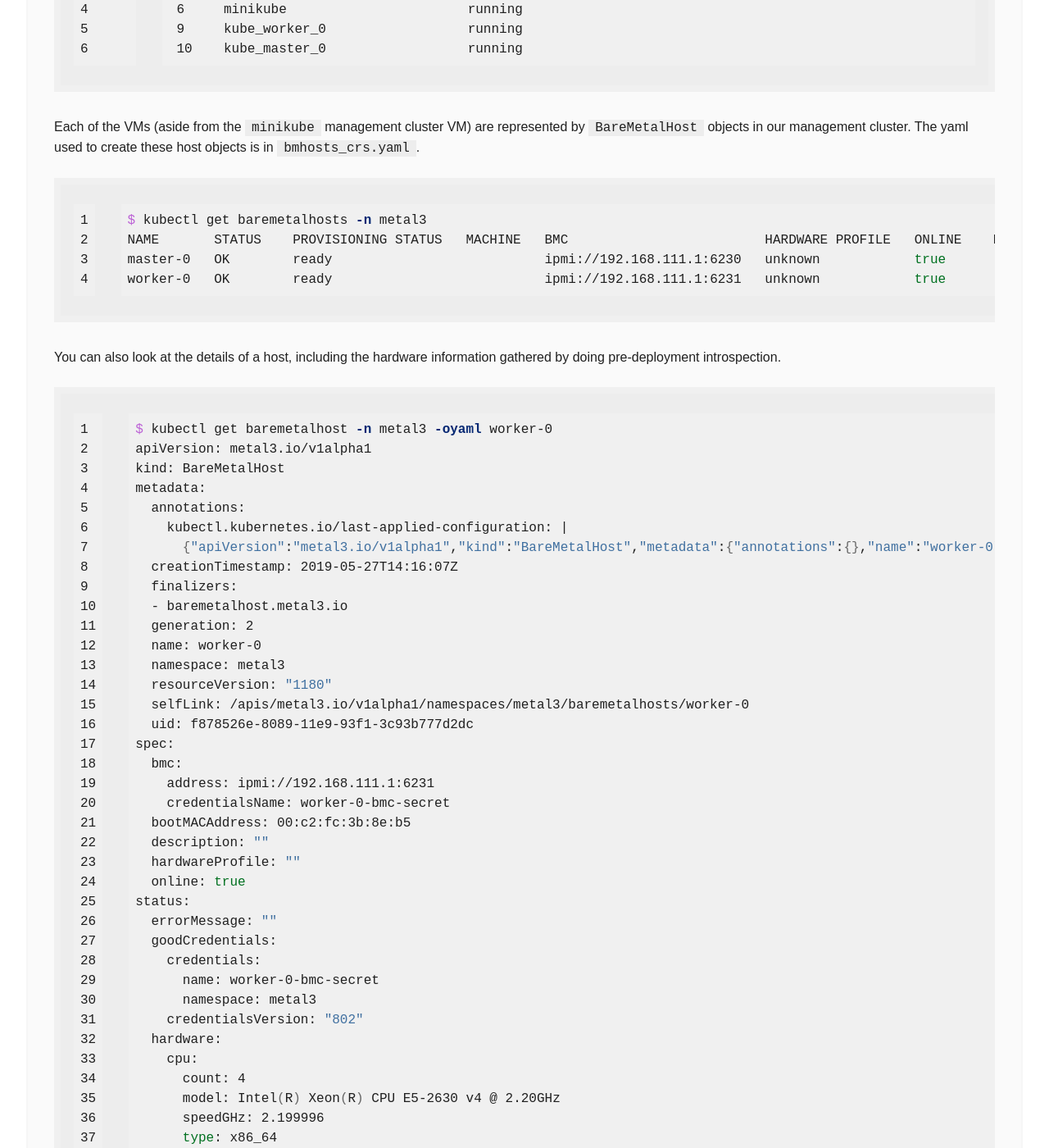
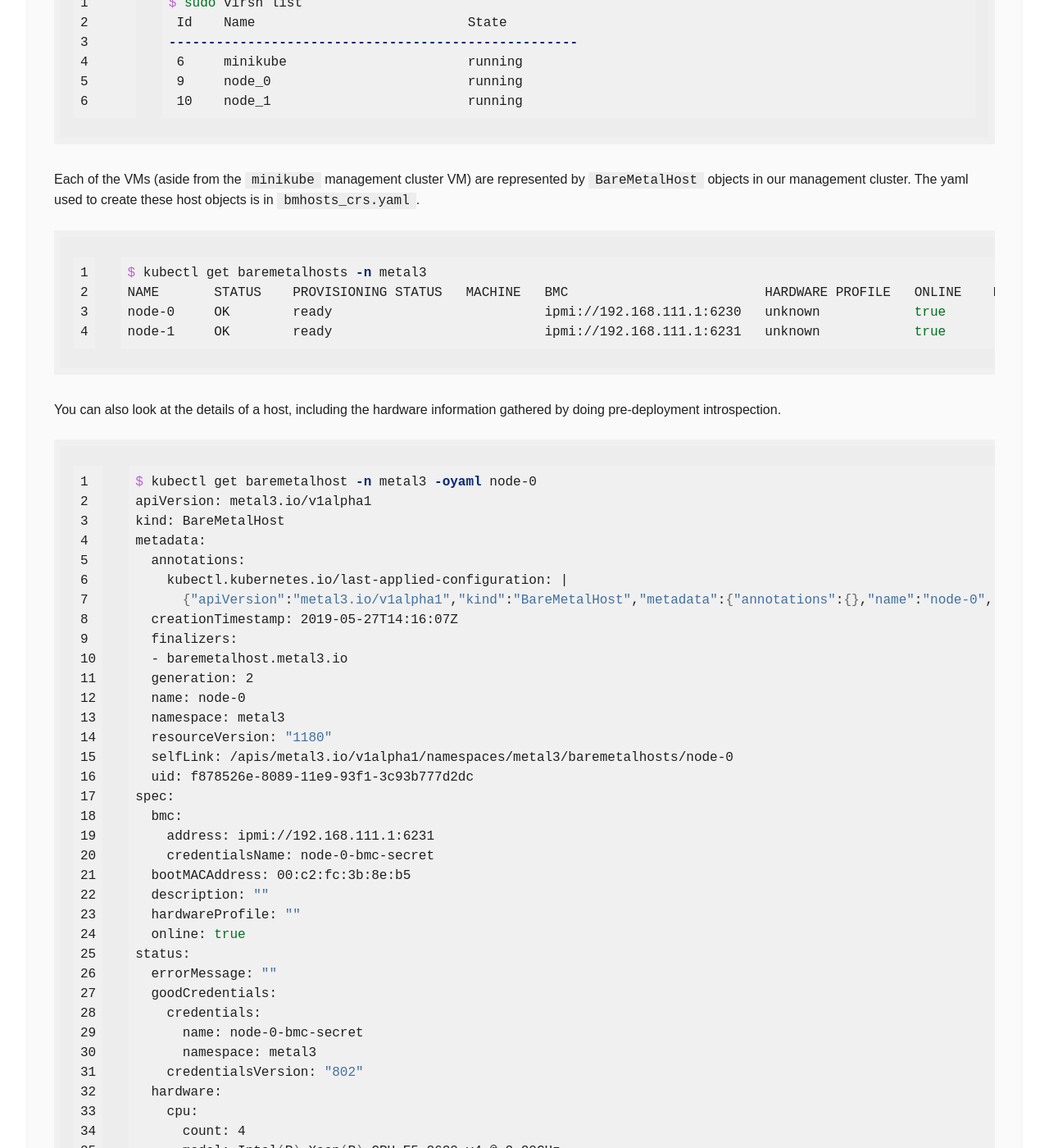
Before and after one commit to metal3-io/metal3-io.github.io, a Jekyll site: the page built from try-it.html, in a window 1280 px wide and 1400 px high, scrolled down 3151 px. Shown: the whole window at 82% size. Built offline with Jekyll 4.4.1, drawn with Linux system fonts in a browser that asks for light colours; some of the changed text lies outside the part shown.

Commit message:
Update try-it
- change master-0 and worker-0 to node-0 and node-1
- add CAPI_VERSION

````diff
--- a/_includes/try-it.md
+++ b/_includes/try-it.md
@@ -94,8 +95,8 @@ $ sudo virsh list
  Id    Name                           State
 ----------------------------------------------------
  6     minikube                       running
- 9     kube_worker_0                  running
- 10    kube_master_0                  running
+ 9     node_0                         running
+ 10    node_1                         running
 ```
 
 Each of the VMs (aside from the `minikube` management cluster VM) are
@@ -105,34 +106,34 @@ used to create these host objects is in `bmhosts_crs.yaml`.
 ```sh
 $ kubectl get baremetalhosts -n metal3
 NAME       STATUS    PROVISIONING STATUS   MACHINE   BMC                         HARDWARE PROFILE   ONLINE    ERROR
-master-0   OK        ready                           ipmi://192.168.111.1:6230   unknown            true
-worker-0   OK        ready                           ipmi://192.168.111.1:6231   unknown            true
+node-0     OK        ready                           ipmi://192.168.111.1:6230   unknown            true
+node-1     OK        ready                           ipmi://192.168.111.1:6231   unknown            true
 ```
 
 You can also look at the details of a host, including the hardware information
 gathered by doing pre-deployment introspection.
 
 ```sh
-$ kubectl get baremetalhost -n metal3 -oyaml worker-0
+$ kubectl get baremetalhost -n metal3 -oyaml node-0
 apiVersion: metal3.io/v1alpha1
 kind: BareMetalHost
 metadata:
   annotations:
     kubectl.kubernetes.io/last-applied-configuration: |
-      {"apiVersion":"metal3.io/v1alpha1","kind":"BareMetalHost","metadata":{"annotations":{},"name":"worker-0","namespace":"metal3"},"spec":{"bmc":{"address":"ipmi://192.168.111.1:6231","credentialsName":"worker-0-bmc-secret"},"bootMACAddress":"00:c2:fc:3b:8e:b5","online":true}}
+      {"apiVersion":"metal3.io/v1alpha1","kind":"BareMetalHost","metadata":{"annotations":{},"name":"node-0","namespace":"metal3"},"spec":{"bmc":{"address":"ipmi://192.168.111.1:6231","credentialsName":"node-0-bmc-secret"},"bootMACAddress":"00:c2:fc:3b:8e:b5","online":true}}
   creationTimestamp: 2019-05-27T14:16:07Z
   finalizers:
   - baremetalhost.metal3.io
   generation: 2
-  name: worker-0
+  name: node-0
   namespace: metal3
   resourceVersion: "1180"
-  selfLink: /apis/metal3.io/v1alpha1/namespaces/metal3/baremetalhosts/worker-0
+  selfLink: /apis/metal3.io/v1alpha1/namespaces/metal3/baremetalhosts/node-0
   uid: f878526e-8089-11e9-93f1-3c93b777d2dc
 spec:
   bmc:
     address: ipmi://192.168.111.1:6231
-    credentialsName: worker-0-bmc-secret
+    credentialsName: node-0-bmc-secret
   bootMACAddress: 00:c2:fc:3b:8e:b5
   description: ""
   hardwareProfile: ""
@@ -141,7 +142,7 @@ status:
   errorMessage: ""
   goodCredentials:
     credentials:
-      name: worker-0-bmc-secret
+      name: node-0-bmc-secret
       namespace: metal3
     credentialsVersion: "802"
   hardware:
@@ -218,7 +219,7 @@ $ kubectl logs -n metal3 pod/cluster-api-provider-baremetal-controller-manager-0
 2019/05/10 17:32:33 Machine centos does not exist.
 2019/05/10 17:32:33 Creating machine centos .
 2019/05/10 17:32:33 2 hosts available
-2019/05/10 17:32:33 Associating machine centos with host worker-0
+2019/05/10 17:32:33 Associating machine centos with host node-1
 2019/05/10 17:32:33 Finished creating machine centos .
 2019/05/10 17:32:33 Checking if machine centos exists.
 2019/05/10 17:32:33 Machine centos exists.
@@ -235,7 +236,7 @@ $ kubectl get machine centos -n metal3 -o yaml
 
 ...
   annotations:
-    metal3.io/BareMetalHost: metal3/worker-0
+    metal3.io/BareMetalHost: metal3/node-1
 ...
 ```
 
@@ -246,21 +247,21 @@ provisioned and associated with a `Machine`.
 $ kubectl get baremetalhosts -n metal3
 
 NAME       STATUS    PROVISIONING STATUS   MACHINE   BMC                         HARDWARE PROFILE   ONLINE    ERROR
-master-0   OK        ready                           ipmi://192.168.111.1:6230   unknown            true
-worker-0   OK        provisioning          centos    ipmi://192.168.111.1:6231   unknown            true
+node-0     OK        ready                           ipmi://192.168.111.1:6230   unknown            true
+node-1     OK        provisioning          centos    ipmi://192.168.111.1:6231   unknown            true
 ```
 
 You should be able to ssh into your host once provisioning is complete.  See
 the libvirt DHCP leases to find the IP address for the host that was
-provisioned.  In this case, it’s `worker-0`.
+provisioned.  In this case, it’s `node-1`.
 
 ```sh
 $ sudo virsh net-dhcp-leases baremetal
 
  Expiry Time          MAC address        Protocol  IP address                Hostname        Client ID or DUID
 -------------------------------------------------------------------------------------------------------------------
- 2019-05-06 19:03:46  00:1c:cc:c6:29:39  ipv4      192.168.111.20/24         master-0        -
- 2019-05-06 19:04:18  00:1c:cc:c6:29:3d  ipv4      192.168.111.21/24         worker-0        -
+ 2019-05-06 19:03:46  00:1c:cc:c6:29:39  ipv4      192.168.111.20/24         node-0          -
+ 2019-05-06 19:04:18  00:1c:cc:c6:29:3d  ipv4      192.168.111.21/24         node-1          -
 ```
 
 The default user for the CentOS image is `centos`.
@@ -284,8 +285,8 @@ deprovisioning process.
 $ kubectl get baremetalhosts -n metal3
 
 NAME       STATUS   PROVISIONING STATUS   MACHINE   BMC                         HARDWARE PROFILE   ONLINE   ERROR
-master-0   OK       ready                           ipmi://192.168.111.1:6230   unknown            true
-worker-0   OK       deprovisioning                  ipmi://192.168.111.1:6231   unknown            false
+node-0     OK       ready                           ipmi://192.168.111.1:6230   unknown            true
+node-1     OK       deprovisioning                  ipmi://192.168.111.1:6231   unknown            false
 ```
 
 ## Directly Provisioning Bare Metal Hosts
@@ -297,16 +298,16 @@ There is a helper script available to trigger provisioning of one of these
 hosts.  To provision a host with CentOS 7, run:
 
 ```sh
-$ ./provision_host.sh worker-0
+$ ./provision_host.sh node-0
 ```
 
 The `BareMetalHost` will go through the provisioning process, and will
 eventually reboot into the operating system we wrote to disk.
 
 ```sh
-$ kubectl get baremetalhost worker-0 -n metal3
+$ kubectl get baremetalhost node-0 -n metal3
 NAME       STATUS   PROVISIONING STATUS   MACHINE   BMC                         HARDWARE PROFILE   ONLINE   ERROR
-worker-0   OK       provisioned                     ipmi://192.168.111.1:6231   unknown            true
+node-0   OK       provisioned                     ipmi://192.168.111.1:6230   unknown            true
 ```
 
 `provision_host.sh` will inject your SSH public key into the VM. To find the IP
@@ -317,28 +318,28 @@ $ sudo virsh net-dhcp-leases baremetal
 
  Expiry Time          MAC address        Protocol  IP address                Hostname        Client ID or DUID
 -------------------------------------------------------------------------------------------------------------------
- 2019-05-06 19:03:46  00:1c:cc:c6:29:39  ipv4      192.168.111.20/24         master-0        -
- 2019-05-06 19:04:18  00:1c:cc:c6:29:3d  ipv4      192.168.111.21/24         worker-0        -
+ 2019-05-06 19:03:46  00:1c:cc:c6:29:39  ipv4      192.168.111.20/24         node-0          -
+ 2019-05-06 19:04:18  00:1c:cc:c6:29:3d  ipv4      192.168.111.21/24         node-1          -
 ```
 
 The default user for the CentOS image is `centos`.
 
 ```sh
-ssh centos@192.168.111.21
+ssh centos@192.168.111.20
 ```
 
 There is another helper script to deprovision a host.
 
 ```sh
-$ ./deprovision_host.sh worker-0
+$ ./deprovision_host.sh node-0
 ```
 
 You will then see the host go into a `deprovisioning` status:
 
 ```sh
-$ kubectl get baremetalhost worker-0 -n metal3
+$ kubectl get baremetalhost node-0 -n metal3
 NAME       STATUS   PROVISIONING STATUS   MACHINE   BMC                         HARDWARE PROFILE   ONLINE   ERROR
-worker-0   OK       deprovisioning                  ipmi://192.168.111.1:6231   unknown            true
+node-0   OK       deprovisioning                  ipmi://192.168.111.1:6230   unknown            true
 ```
 
 ## Running a Custom baremetal-operator
@@ -399,12 +400,12 @@ Example:
 ```sh
 [notstack@metal3 metal3-dev-env]$ export OS_CLOUD=metal3
 [notstack@metal3 metal3-dev-env]$ openstack baremetal node list
-+--------------------------------------+----------+---------------+-------------+--------------------+-------------+
-| UUID                                 | Name     | Instance UUID | Power State | Provisioning State | Maintenance |
-+--------------------------------------+----------+---------------+-------------+--------------------+-------------+
-| 882cf206-d688-43fa-bf4c-3282fcb00b12 | master-0 | None          | None        | enroll             | False       |
-| ac257479-d6c6-47c1-a649-64a88e6ff312 | worker-0 | None          | None        | enroll             | False       |
-+--------------------------------------+---------------+---------------+-------------+--------------------+-------------+
++--------------------------------------+--------+---------------+-------------+--------------------+-------------+
+| UUID                                 | Name   | Instance UUID | Power State | Provisioning State | Maintenance |
++--------------------------------------+--------+---------------+-------------+--------------------+-------------+
+| 882cf206-d688-43fa-bf4c-3282fcb00b12 | node-0 | None          | None        | enroll             | False       |
+| ac257479-d6c6-47c1-a649-64a88e6ff312 | node-1 | None          | None        | enroll             | False       |
++--------------------------------------+--------+---------------+-------------+--------------------+-------------+
 ```
 
 To view a particular node's details, run the below command. The
````
Also changed, not shown: other parts of _includes/try-it.md (+1 -0 lines).
